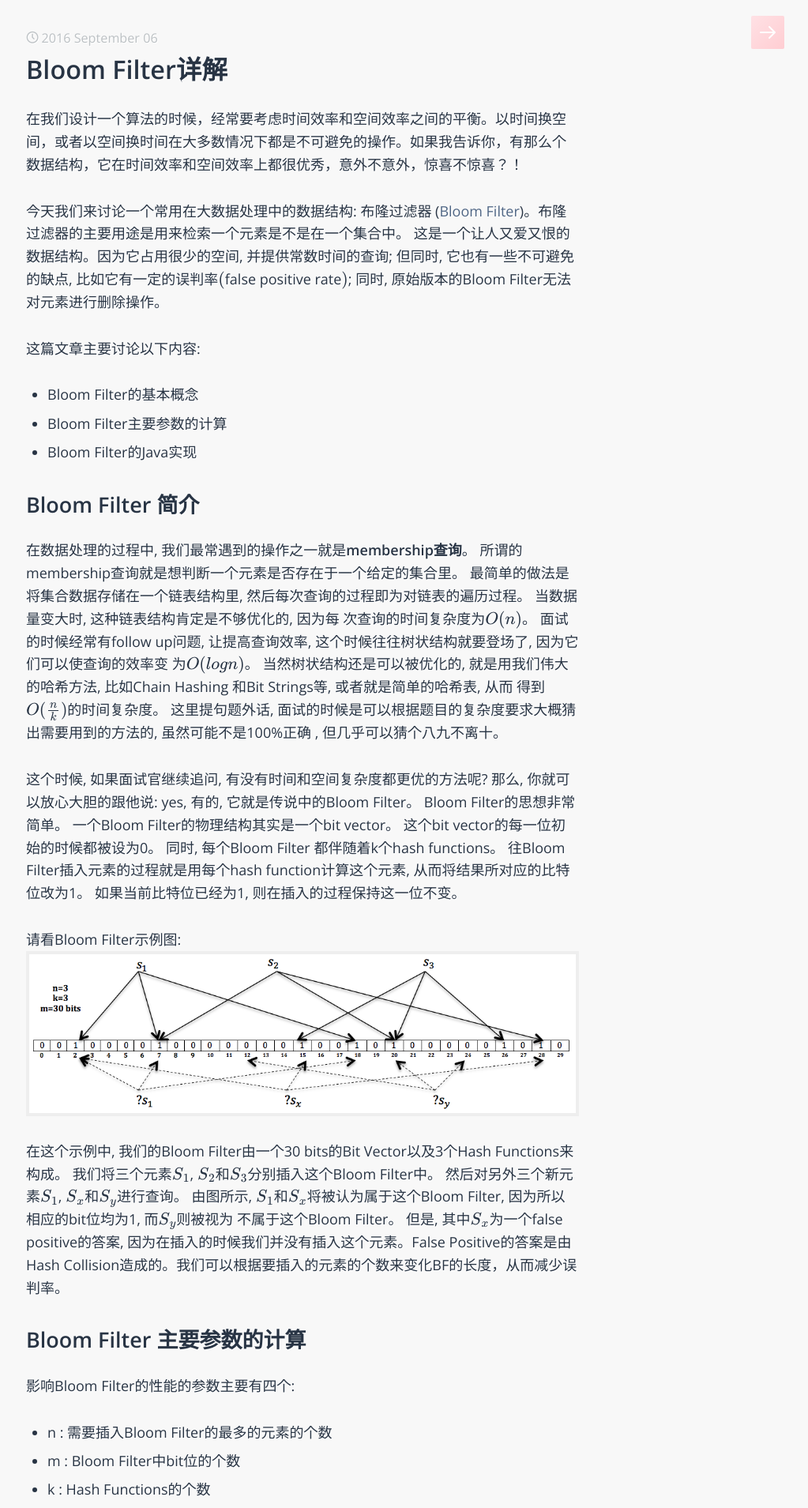
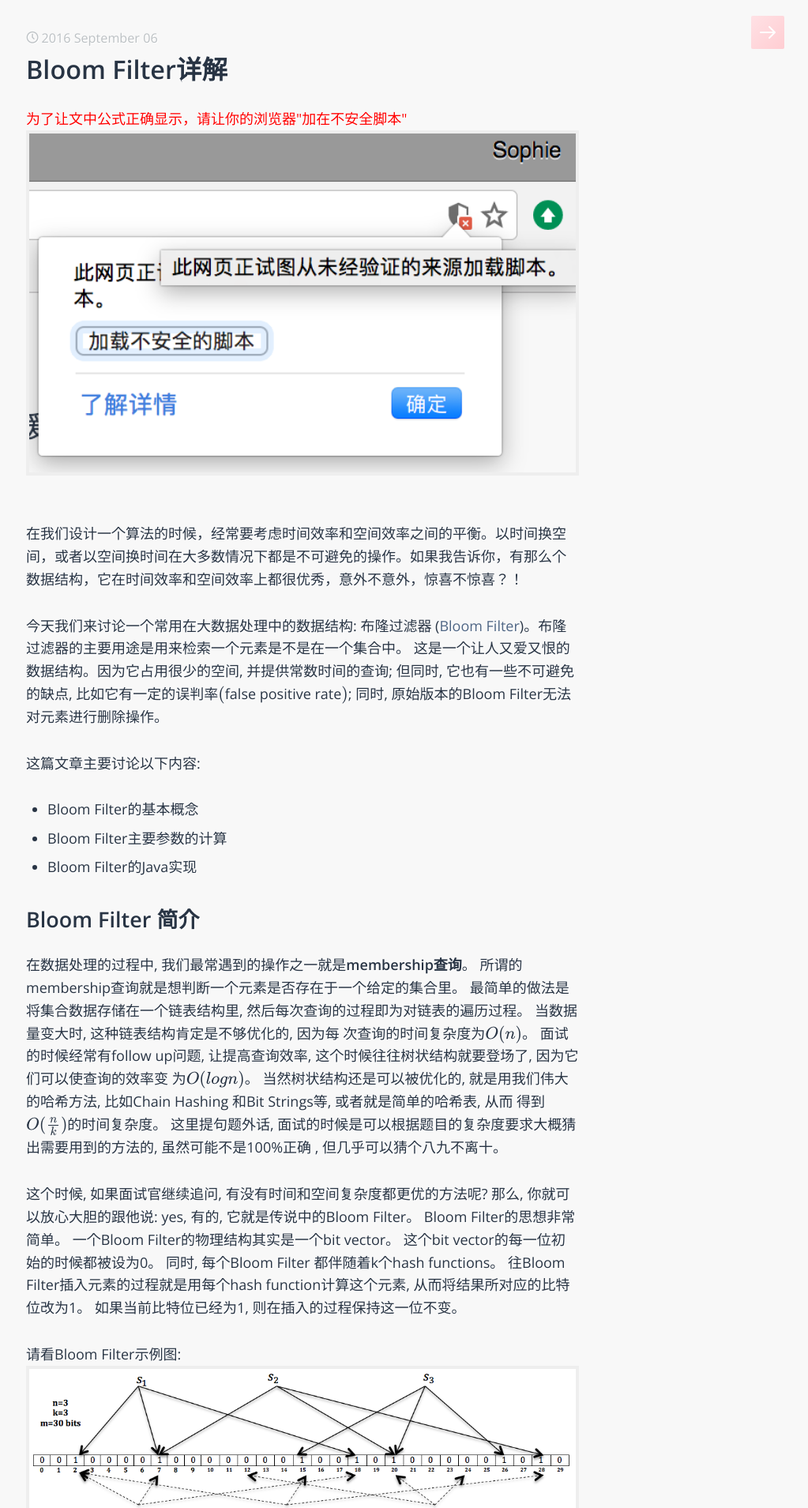
Before and after one commit to sophiesongge/sophiesongge.github.io, a Jekyll site: the page built from _posts/2016-09-06-bloom-filter.markdown, in a window 1280 px wide. Shown: the top 1909 px of the page at 79% size, without its empty margins (257-1280 px from the left). Built offline with Jekyll 4.4.1, drawn with Linux system fonts in a browser that asks for light colours; some web fonts are replaced; formulas are drawn with MathJax 3; some of the changed text lies outside the part shown.

Commit message:
add post for bloom filter

```diff
--- a/_posts/2016-09-06-bloom-filter.markdown
+++ b/_posts/2016-09-06-bloom-filter.markdown
@@ -5,6 +5,9 @@ date:   2016-09-06 11:42:55 +0200
 categories: big data
 use_math: true
 ---
+<font color="red">为了让文中公式正确显示，请让你的浏览器"加在不安全脚本"</font>
+![Image](https://github.com/sophiesongge/sophiesongge.github.io/blob/master/images/script.png?raw=true)
+<br>
 
 在我们设计一个算法的时候，经常要考虑时间效率和空间效率之间的平衡。以时间换空间，或者以空间换时间在大多数情况下都是不可避免的操作。如果我告诉你，有那么个数据结构，它在时间效率和空间效率上都很优秀，意外不意外，惊喜不惊喜？！
 
```
